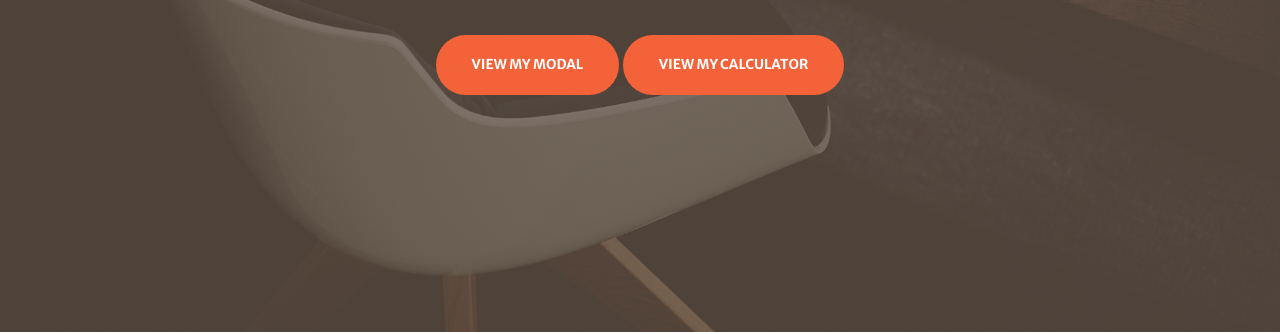
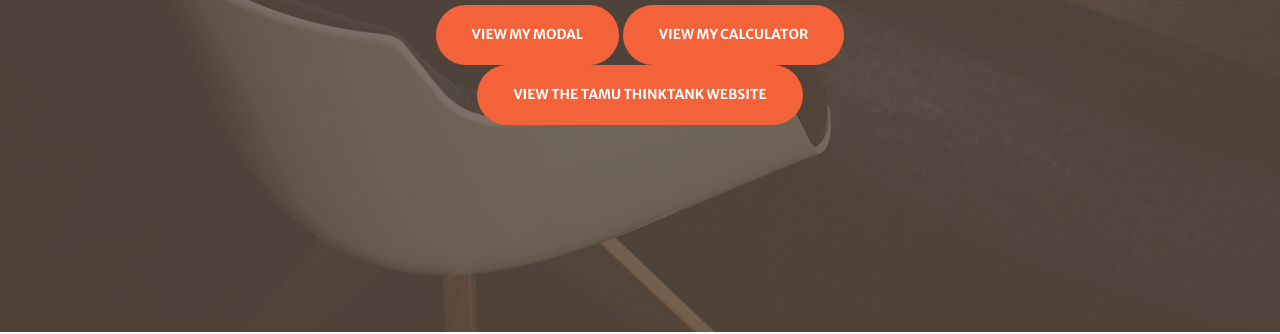
Before and after one commit to LakshyaVason/Lakshya-Vason-Portfolio, a plain HTML site: page index.html in a window 1280 px wide. Shown: the part 468-802 px from the top of the page. Drawn offline with nearby package versions, Linux system fonts and the light colour scheme; some packages are replaced by stand-ins of ours; a script that the page names is missing.

Commit message:
TAMU ThinkTank Website Added.

```diff
--- a/index.html
+++ b/index.html
@@ -48,6 +48,8 @@
                         <p class="text-white-75 mb-5">View the things I've created!</p>
                         <a class="btn btn-primary btn-xl" href="./modal/modal.html">View my Modal</a>
                         <a class="btn btn-primary btn-xl" href="./calculator/calculator.html">View my Calculator</a>
+                        <a class="btn btn-primary btn-xl" href="https://lakshyavason.github.io/tamu-tt-website/">View the TAMU ThinkTank Website</a>
+
                     </div>
                 </div>
             </div>
```
